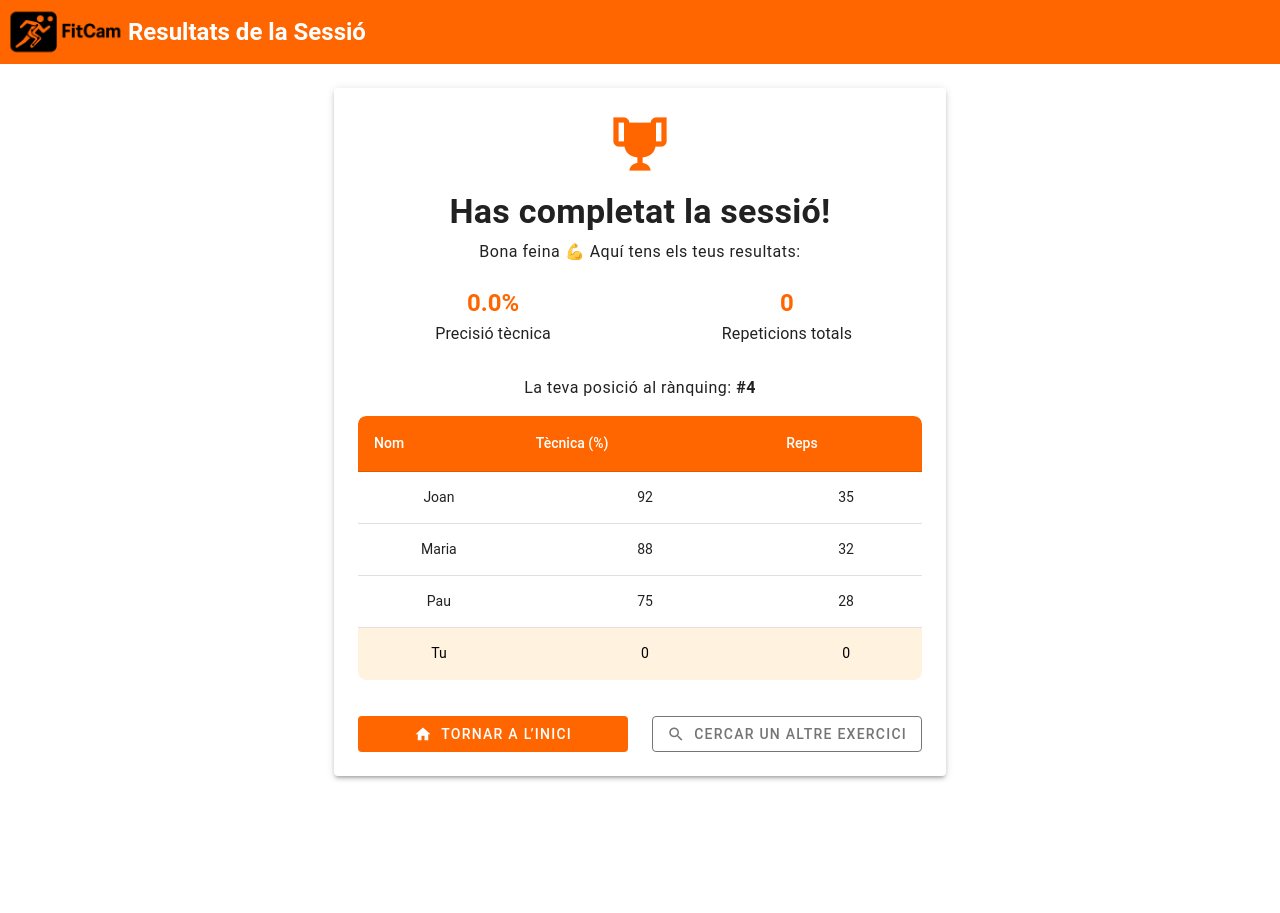
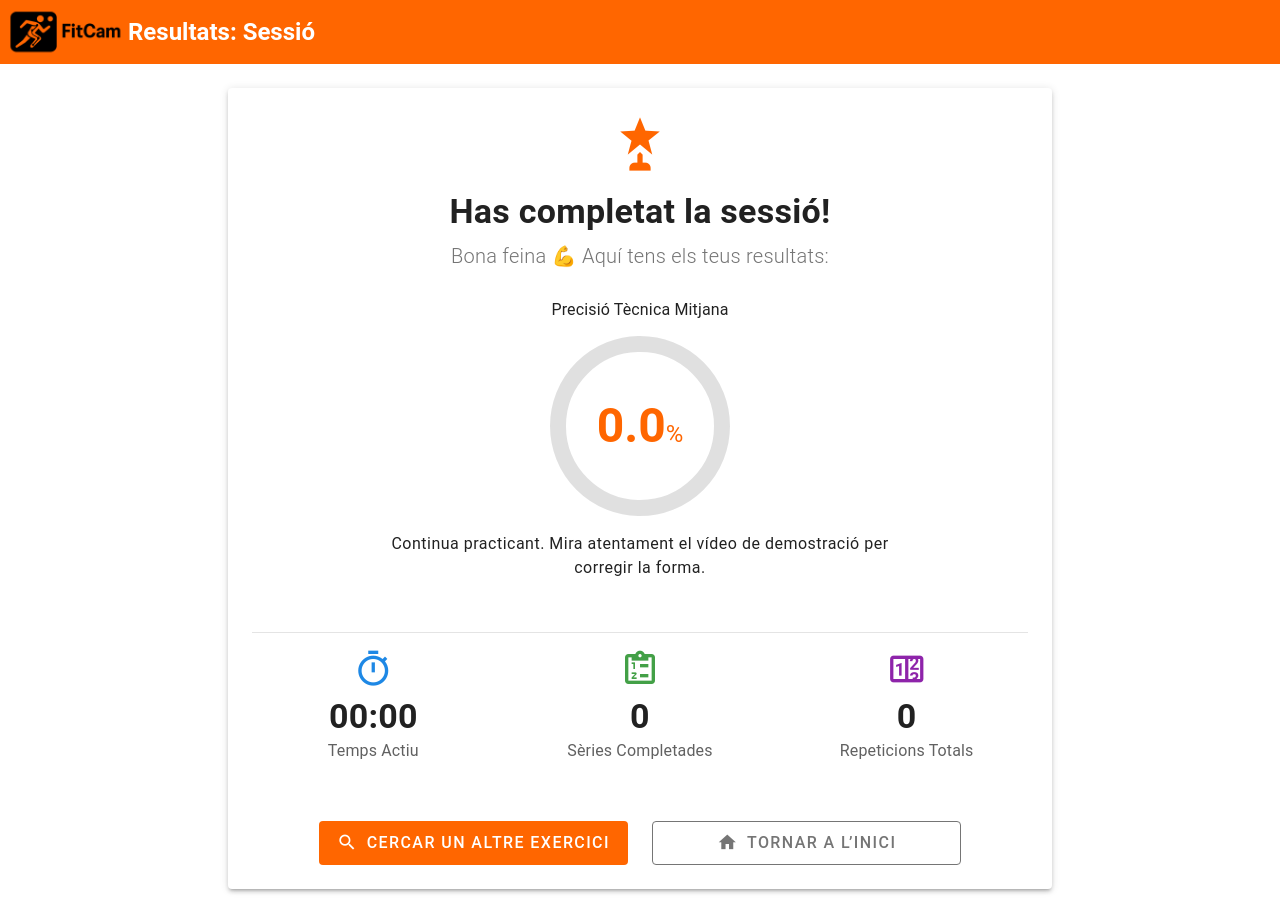
Before and after one commit to inspedralbes/tr1-type-racer-royale-dam_25_26_tr1g5, a Vue app in the folder frontend/: page /resultats in a window 1280 px wide. Before the commit the page ends 800 px from the top, so only its background shows below. Built offline with nearby package versions, Linux system fonts and the light colour scheme; sample sign-in values are in the browser's storage.

Commit message:
Añadir nuevo endpoint para guardar resultados y actualizar lógica de la vista

```diff
--- a/frontend/src/pages/Exercici.vue
+++ b/frontend/src/pages/Exercici.vue
@@ -178,8 +178,16 @@ const finalitzarSessio = () => {
   router.push({
     name: 'ResultatsExercici',
     query: {
-      tecnica: (Math.random() * 100).toFixed(1),
-      reps: repetitionCount.value
+      // Dades que ja tenies:
+      tecnica: (Math.random() * 100).toFixed(1), // TODO: Canviar per una puntuació real
+      reps: repetitionCount.value,
+
+      // --- NOU ---
+      temps: sessionTime.value,             // Passa el temps total
+      series: exerciseCount.value,          // Passa les sèries totals
+      nom: exerciseName,                    // Passa el nom de l'exercici
+      id: route.params.id as string,        // Passa l'ID de l'exercici (per als PRs)
+      sessionId: sessionId.value            // Passa el sessionId
     }
   })
 }
--- a/frontend/src/pages/ResultatsExercici.vue
+++ b/frontend/src/pages/ResultatsExercici.vue
@@ -1,19 +1,106 @@
 <script setup lang="ts">
 import { useRoute, useRouter } from 'vue-router'
-import { ref, computed } from 'vue'
+import { ref, computed, onMounted } from 'vue'
 
 const route = useRoute()
 const router = useRouter()
 
-const tecnica = Number(route.query.tecnica) || 0
-const reps = Number(route.query.reps) || 0
+// --- Llegim les dades com a 'ref' per accedir-hi fàcilment ---
+const tecnica = ref(Number(route.query.tecnica) || 0)
+const reps = ref(Number(route.query.reps) || 0)
+const temps = ref(Number(route.query.temps) || 0)
+const series = ref(Number(route.query.series) || 0)
+const nomExercici = ref((route.query.nom as string) || 'Sessió')
+const exerciseId = ref((route.query.id as string) || 'unknown') // Aquest és l'ID string (ex: 'sentadilla')
+const sessionId = ref((route.query.sessionId as string) || null)
+
+
+// --- Lògica de la Vista ---
+const isGroupSession = computed(() => !!sessionId.value)
+const isNewPR = ref(false)
 
 const classificacio = ref([
   { nom: 'Joan', tecnica: 92, reps: 35 },
   { nom: 'Maria', tecnica: 88, reps: 32 },
   { nom: 'Pau', tecnica: 75, reps: 28 },
-  { nom: 'Tu', tecnica: tecnica, reps: reps },
+  { nom: 'Tu', tecnica: tecnica.value, reps: reps.value },
 ])
+
+// --- NOU: Funció per guardar a la BD ---
+async function guardarResultats() {
+  // 1. Aconseguir el token de l'usuari
+  const token = localStorage.getItem('fitcam_token');
+
+  // No guardis si no hi ha usuari (visitant) o si no hi ha repeticions
+  if (!token || reps.value === 0) {
+    console.log("Sessió de visitant o sense dades (reps=0), no es guarda a la BD.");
+    return;
+  }
+
+  try {
+    // 2. Cridar al nou endpoint del server.js
+    const response = await fetch('http://localhost:3001/api/resultats', {
+      method: 'POST',
+      headers: {
+        'Content-Type': 'application/json',
+        'Authorization': `Bearer ${token}` // <-- Enviem el token per identificar l'usuari
+      },
+      body: JSON.stringify({
+        nomExercici: nomExercici.value, // P.ex: "Sentadilla amb barra"
+        tecnica: tecnica.value,
+        reps: reps.value,
+        series: series.value,
+        temps: temps.value,
+        sessionId: sessionId.value
+      })
+    });
+
+    if (!response.ok) {
+      const err = await response.json();
+      throw new Error(err.error || 'El servidor ha fallat al guardar');
+    }
+
+    const data = await response.json();
+    console.log("Resultats guardats a la BD:", data.message);
+
+  } catch (error) {
+    console.error("Error al guardar els resultats:", error);
+    // (Opcional) Mostrar un error a l'usuari amb un snackbar
+  }
+}
+
+
+onMounted(() => {
+  // 1. Comprovem el rècord de repeticions (això és local)
+  const prKey = `pr_${exerciseId.value}_reps` // Fem servir l'ID string per a localStorage
+  const oldPR = Number(localStorage.getItem(prKey) || 0)
+
+  if (reps.value > oldPR) {
+    localStorage.setItem(prKey, reps.value.toString())
+    isNewPR.value = true
+  }
+
+  // 2. NOU: Intentem guardar els resultats a la BD
+  guardarResultats();
+})
+
+const formatTime = (seconds: number): string => {
+  const hours = Math.floor(seconds / 3600)
+  const minutes = Math.floor((seconds % 3600) / 60)
+  const secs = seconds % 60
+  // Ometem les hores si és 00
+  if (hours > 0) {
+    return [hours, minutes, secs].map(u => u.toString().padStart(2, '0')).join(':')
+  }
+  return [minutes, secs].map(u => u.toString().padStart(2, '0')).join(':')
+}
+
+const feedbackTecnica = computed(() => {
+  if (tecnica.value >= 95) return "Execució perfecta. Has clavat la forma!"
+  if (tecnica.value >= 80) return "Molt bona feina! La teva forma és sòlida i consistent."
+  if (tecnica.value >= 60) return "Bon esforç. Revisa el vídeo i centra't en mantenir la postura en les properes sèries."
+  return "Continua practicant. Mira atentament el vídeo de demostració per corregir la forma."
+})
 
 const posicioUsuari = computed(() => {
   const sorted = [...classificacio.value].sort((a, b) => {
@@ -37,7 +124,7 @@ const tornarCercador = () => router.push({ name: 'BuscadorExercici' })
       </a>
       <v-container class="d-flex align-center pa-0">
         <v-toolbar-title class="text-h5 font-weight-bold text-white">
-          Resultats de la Sessió
+          Resultats: {{ nomExercici }}
         </v-toolbar-title>
       </v-container>
     </v-app-bar>
@@ -45,70 +132,106 @@ const tornarCercador = () => router.push({ name: 'BuscadorExercici' })
     <v-main>
       <v-container class="py-6" fluid>
         <v-row justify="center">
-          <v-col cols="12" md="8" lg="6">
+          <v-col cols="12" md="10" lg="8">
             <v-card class="pa-6 text-center" elevation="3">
               <v-icon size="64" color="#FF6600" class="mb-4">
-                mdi-trophy
+                mdi-trophy-award
               </v-icon>
               <h2 class="text-h4 font-weight-bold mb-2">
                 Has completat la sessió!
               </h2>
-              <p class="text-body-1 mb-6">
+              <p class="text-h6 text-grey-darken-1 font-weight-light mb-6">
                 Bona feina 💪 Aquí tens els teus resultats:
               </p>
 
-              <v-row class="mb-4">
-                <v-col cols="6">
-                  <div class="text-h5 font-weight-bold" style="color:#FF6600">
-                    {{ tecnica.toFixed(1) }}%
-                  </div>
-                  <div class="text-subtitle-1">Precisió tècnica</div>
-                </v-col>
-                <v-col cols="6">
-                  <div class="text-h5 font-weight-bold" style="color:#FF6600">
-                    {{ reps }}
-                  </div>
-                  <div class="text-subtitle-1">Repeticions totals</div>
+              <v-alert v-if="isNewPR" type="success" variant="tonal" class="mb-6" icon="mdi-star-circle-outline" prominent>
+                <h3 class="text-h6">¡Nou Rècord Personal!</h3>
+                Has superat la teva marca anterior de repeticions per a aquest exercici.
+              </v-alert>
+
+              <v-row justify="center" class="mb-4">
+                <v-col cols="12">
+                  <div class="text-subtitle-1 mb-3">Precisió Tècnica Mitjana</div>
+                  <v-progress-circular :model-value="tecnica" :size="180" :width="16" color="#FF6600" class="mx-auto">
+                    <template v-slot:default>
+                      <span class="text-h3 font-weight-bold" style="color:#FF6600">
+                        {{ tecnica.toFixed(1) }}<span class="text-h5">%</span>
+                      </span>
+                    </template>
+                  </v-progress-circular>
+                  <p class="text-body-1 mt-4 mb-6 mx-auto" style="max-width: 500px;">
+                    {{ feedbackTecnica }}
+                  </p>
                 </v-col>
               </v-row>
 
+              <v-divider class="my-4"></v-divider>
+
+              <v-row class="mb-4 text-center">
+                <v-col cols="12" sm="4">
+                  <v-icon size="40" color="blue-darken-1" class="mb-2">mdi-timer-outline</v-icon>
+                  <div class="text-h4 font-weight-bold">
+                    {{ formatTime(temps) }}
+                  </div>
+                  <div class="text-subtitle-1 text-grey-darken-2">Temps Actiu</div>
+                </v-col>
+
+                <v-col cols="12" sm="4">
+                  <v-icon size="40" color="green-darken-1" class="mb-2">mdi-clipboard-list-outline</v-icon>
+                  <div class="text-h4 font-weight-bold">
+                    {{ series }}
+                  </div>
+                  <div class="text-subtitle-1 text-grey-darken-2">Sèries Completades</div>
+                </v-col>
+
+                <v-col cols="12" sm="4">
+                  <v-icon size="40" color="purple-darken-1" class="mb-2">mdi-counter</v-icon>
+                  <div class="text-h4 font-weight-bold">
+                    {{ reps }}
+                  </div>
+                  <div class="text-subtitle-1 text-grey-darken-2">Repeticions Totals</div>
+                </v-col>
+              </v-row>
+
+              <template v-if="isGroupSession">
+                <v-divider class="my-4"></v-divider>
+                <h3 class="text-h6 font-weight-bold mb-3">Rànquing de la Sessió</h3>
                 <p class="text-body-1 mb-4">
-                La teva posició al rànquing:
-                <strong>#{{ posicioUsuari }}</strong>
+                  La teva posició:
+                  <strong class="text-h6" style="color:#FF6600">#{{ posicioUsuari }}</strong>
                 </p>
 
                 <v-table>
                   <thead>
                     <tr>
+                      <th>Pos.</th>
                       <th>Nom</th>
                       <th>Tècnica (%)</th>
                       <th>Reps</th>
                     </tr>
                   </thead>
                   <tbody>
-                  <tr
-                    v-for="(row, index) in classificacio"
-                    :key="index"
-                    :class="{ 'bg-orange-lighten-5': row.nom === 'Tu' }"
-                  >
+                    <tr v-for="(row, index) in classificacio" :key="index"
+                      :class="{ 'bg-orange-lighten-5 font-weight-bold': row.nom === 'Tu' }">
+                      <td>#{{ index + 1 }}</td>
                       <td>{{ row.nom }}</td>
-                    <td>{{ row.tecnica }}</td>
+                      <td>{{ row.tecnica.toFixed(0) }}</td>
                       <td>{{ row.reps }}</td>
                     </tr>
                   </tbody>
                 </v-table>
-
-              <v-row class="mt-6" justify="center" align="center">
-                <v-col cols="12" sm="6">
-                  <v-btn color="#FF6600" block variant="flat" @click="tornarInici">
+              </template>
+              <v-row class="mt-8" justify="center" align="center">
+                <v-col cols="12" sm="6" md="5">
+                  <v-btn color="#FF6600" block size="large" variant="flat" @click="tornarCercador">
+                    <v-icon class="me-2">mdi-magnify</v-icon>
+                    Cercar un altre exercici
+                  </v-btn>
+                </v-col>
+                <v-col cols="12" sm="6" md="5">
+                  <v-btn color="grey-darken-1" block size="large" variant="outlined" @click="tornarInici">
                     <v-icon class="me-2">mdi-home</v-icon>
                     Tornar a l’inici
-                  </v-btn>
-                </v-col>
-                <v-col cols="12" sm="6">
-                  <v-btn color="grey-darken-1" block variant="outlined" @click="tornarCercador">
-                    <v-icon class="me-2">mdi-magnify</v-icon>
-                    Cercar un altre exercici
                   </v-btn>
                 </v-col>
               </v-row>
@@ -125,13 +248,27 @@ const tornarCercador = () => router.push({ name: 'BuscadorExercici' })
   margin-top: 12px;
   border-radius: 8px;
   overflow: hidden;
+  border: 1px solid #E0E0E0;
 }
+
 thead {
-  background: #ff6600;
-  color: white;
+  background: #f5f5f5;
 }
-td, th {
-  text-align: center;
-  padding: 8px 12px;
+
+thead th {
+  color: #FF6600 !important;
+  font-weight: bold !important;
+  text-transform: uppercase;
+  font-size: 0.85rem;
+}
+
+td,
+th {
+  text-align: center !important;
+  padding: 12px 16px !important;
+}
+
+.v-progress-circular > .v-progress-circular__content {
+  color: #FF6600;
 }
 </style>
```
Also changed, not shown: 1 other file (tests, documents, lock files or other folders). Lines whose indentation alone changed are shown as unchanged.
